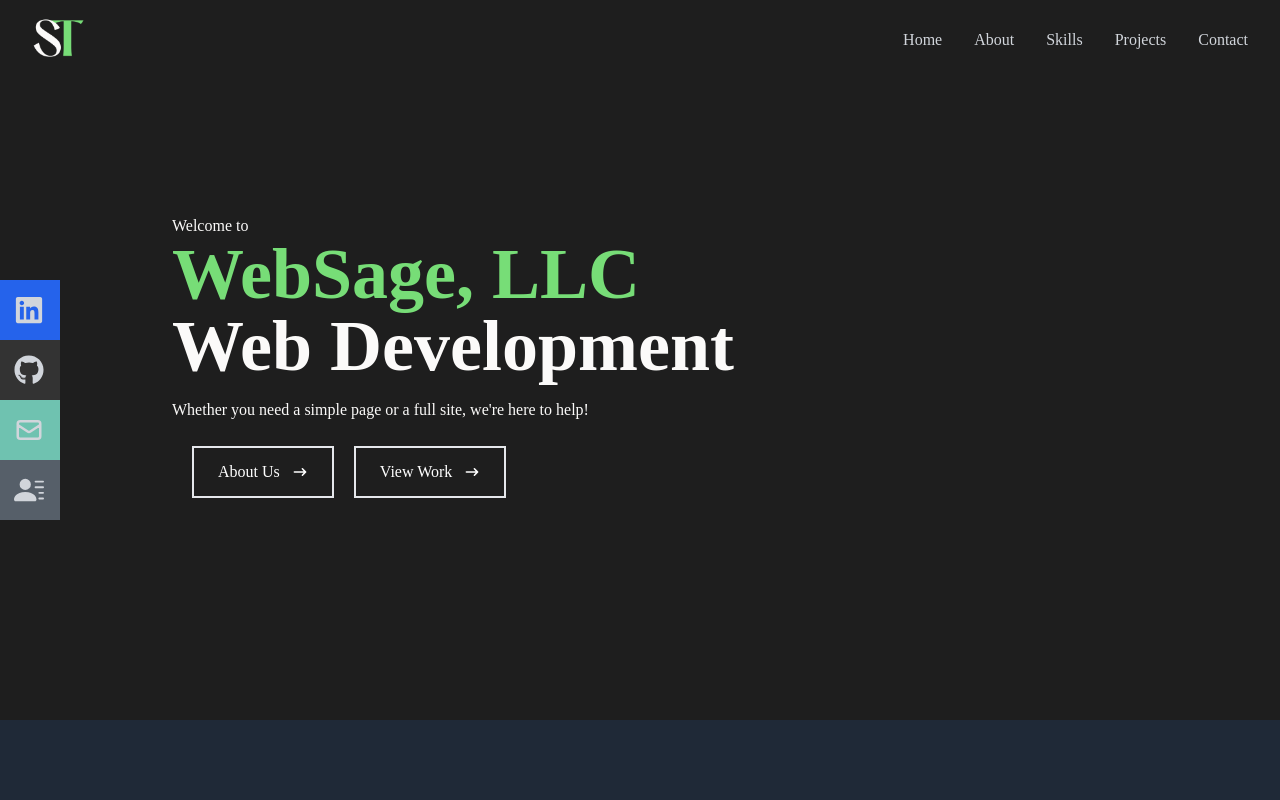
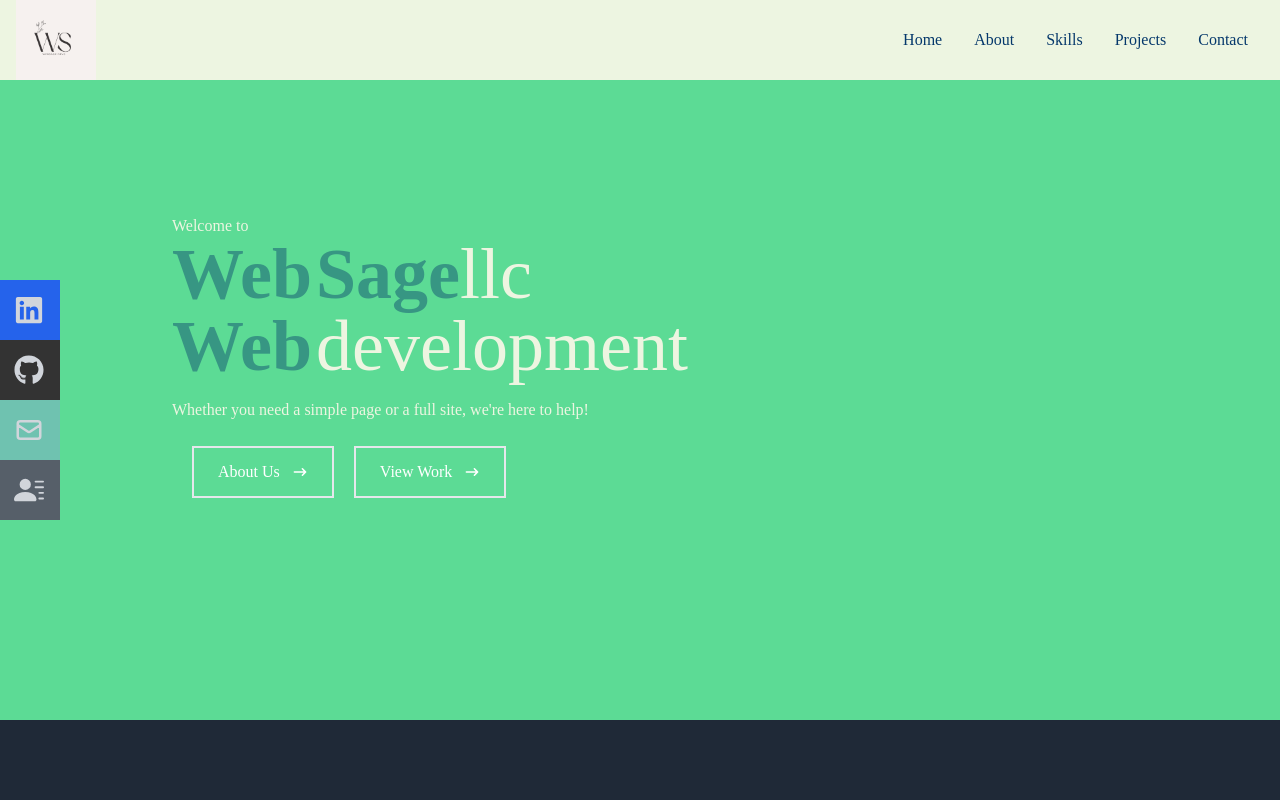
Before and after one commit to WebsageLLC/websage-site, a React (Create React App) app: page / in a window 1280 px wide. Shown: the top 800 px of the page. Built offline with nearby package versions, Linux system fonts and the light colour scheme.

Commit message:
tweaks to home and logos

```diff
--- a/public/index.html
+++ b/public/index.html
@@ -2,7 +2,7 @@
 <html lang="en">
   <head>
     <meta charset="utf-8" />
-    <link rel="icon" href="%PUBLIC_URL%/favicon.ico" />
+    <link rel="icon" href="%PUBLIC_URL%/WEBSAGE Leafy.png" />
     <meta name="viewport" content="width=device-width, initial-scale=1" />
     <meta name="theme-color" content="#000000" />
     <meta
--- a/src/components/Home.jsx
+++ b/src/components/Home.jsx
@@ -4,24 +4,24 @@ import { Link } from 'react-scroll'
 
 const Home = () => {
     return (
-        <div name='home' className='w-full h-[90vh] bg-[#1e1e1e]'>
+        <div name='home' className='w-full h-[90vh] bg-[#5cdb95]'>
 
             {/* Container */}
             <div className='max-w-[1000px] mx-auto px-8 flex flex-col justify-center h-full'>
-                <p className='text-[#fbfaf9]'>Welcome to</p>
-                <h1 className='text-4xl sm:text-7xl font-bold text-[#77DD77]'>WebSage, LLC</h1>
-                <h2 className='text-4xl sm:text-7xl font-bold text-[#fbfaf9]'>Web Development</h2>
-                <p className='text-[#fbfaf9] py-4 max-w-[700px]'>Whether you need a simple page or a full site, we're here to help!</p>
+                <p className='text-[#edf5e1]'>Welcome to</p>
+                <h1> <span className='text-4xl sm:text-7xl font-bold text-[#379683]'> Web</span> <span className='text-4xl sm:text-7xl font-bold text-[#379683]'>Sage</span><span className='text-4xl sm:text-7xl text-[#edf5e1]'>llc</span></h1>
+                <h1> <span className='text-4xl sm:text-7xl font-bold text-[#379683]'> Web</span> <span className='text-4xl sm:text-7xl  text-[#edf5e1]'>development </span></h1>
+                <p className='text-[#edf5e1] py-4 max-w-[700px]'>Whether you need a simple page or a full site, we're here to help!</p>
                 <div className='flex flex-row'>
                 <Link to="about" smooth={true} duration={500}>
-                    <button className='text-white group border-2 px-6 py-3 mx-5 my-2 flex items-center hover:bg-[#77DD77] hover:border-[#77DD77]'>About Us
+                    <button className='text-white group border-2 px-6 py-3 mx-5 my-2 flex items-center hover:bg-[#8ee4af] hover:border-[#05386b]'>About Us
                     <span className='group-hover:rotate-90 duration-300'>
                     <HiArrowNarrowRight className='ml-3'/>
                     </span>
                     </button>
                 </Link>
                 <Link to="work" smooth={true} duration={500}>
-                    <button className='text-white group border-2 px-6 py-3 my-2 flex items-center hover:bg-[#77DD77] hover:border-[#77DD77]'>View Work
+                    <button className='text-white group border-2 px-6 py-3 my-2 flex items-center hover:bg-[#05386b] hover:border-[#05386b]'>View Work
                     <span className='group-hover:rotate-90 duration-300'>
                     <HiArrowNarrowRight className='ml-3'/>
                     </span>
--- a/src/components/Navbar.jsx
+++ b/src/components/Navbar.jsx
@@ -2,7 +2,7 @@ import React, { useState } from 'react'
 import { FaBars, FaTimes, FaGithub, FaLinkedin } from 'react-icons/fa';
 import { HiOutlineMail } from 'react-icons/hi';
 import { BsFillPersonLinesFill } from 'react-icons/bs';
-import Logo from '../assets/logo.png';
+import Logo from '../assets/WEBSAGE Leafy.png';
 import { Link } from 'react-scroll';
 
 const Navbar = () => {
@@ -10,9 +10,9 @@ const Navbar = () => {
   const handleClick = () => setNav(!nav)
 
   return (
-    <div className='fixed w-full h-[80px] flex justify-between items-center px-4 bg-[#1e1e1e] text-gray-300'>
+    <div className='fixed w-full h-[80px] flex justify-between items-center px-4 bg-[#edf5e1]  text-[#05386b]'>
       <div>
-        <img src={Logo} alt="ST Logo" style={{ width: '80px' }} />
+        <img src={Logo} alt="Websage Logo" style={{ width: '80px' }} />
       </div>
 
       {/* menu */}
--- a/src/index.css
+++ b/src/index.css
@@ -31,5 +31,4 @@
 
 .glow-button:hover {
     color: #77DD77;
-    text-shadow: 0 5px 15px #77DD77;
   }
```
Also changed, not shown: public/WEBSAGE Leafy.png (added), src/assets/WEBSAGE Leafy.png (added).
